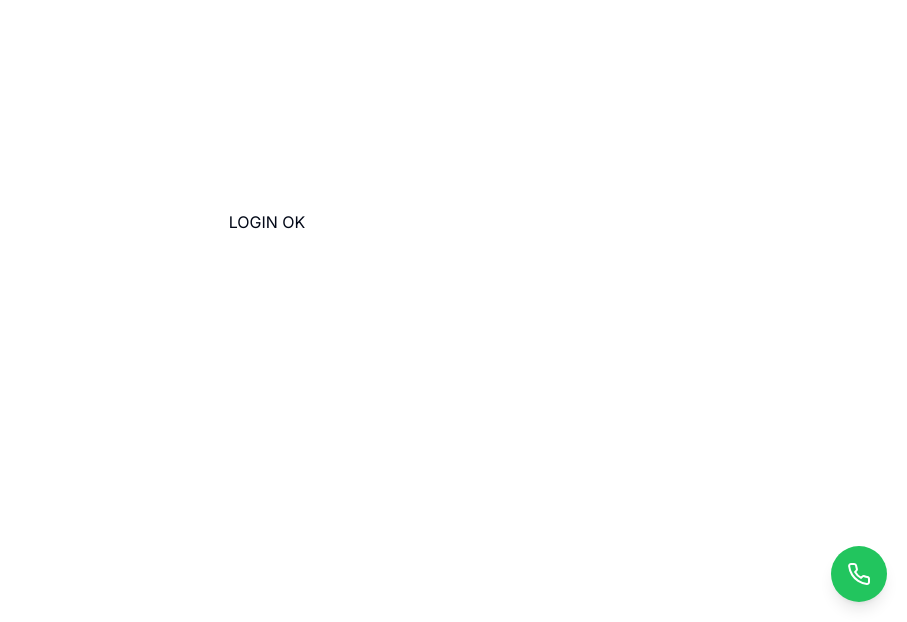
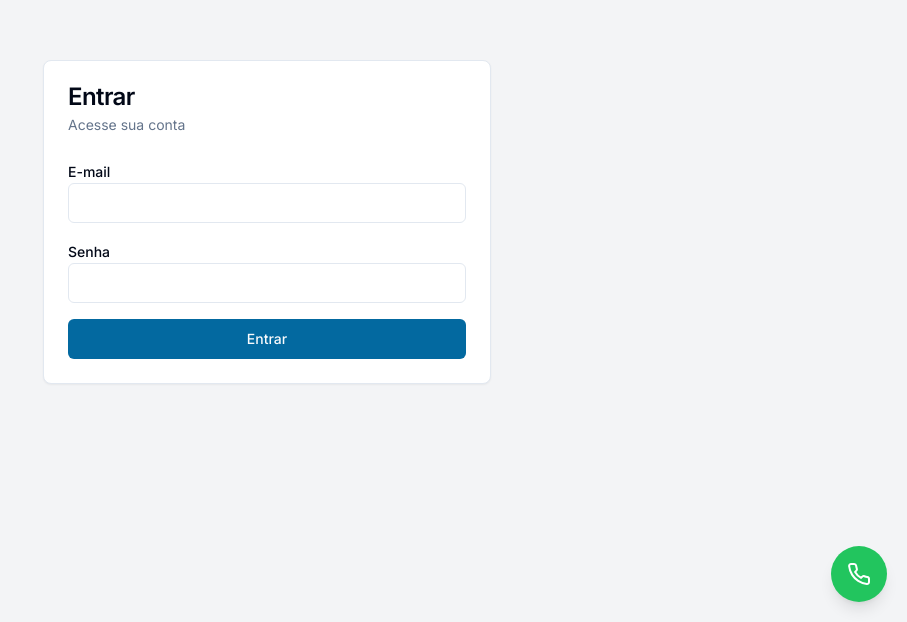
Before and after one commit to CamiloLima123/sistema-refrigelar-2, a Next.js app: page /login in a window 1280 px wide. Shown: the part 178-800 px from the top of the page, without its empty margins (373-1280 px from the left). Built offline with nearby package versions, Linux system fonts and the light colour scheme.

Commit message:
Update login-content.tsx

```diff
--- a/src/app/login/login-content.tsx
+++ b/src/app/login/login-content.tsx
@@ -81,9 +81,49 @@ export default function LoginContent() {
   }
 
   return (
-    <main className="min-h-screen flex items-center justify-center">
-      {/* TODO: aqui fica TODO seu JSX atual do login */}
-      <div>LOGIN OK</div>
-    </main>
+    <main className="min-h-screen flex items-center justify-center bg-gray-100">
+  <Card className="w-full max-w-md">
+    <CardHeader>
+      <CardTitle>Entrar</CardTitle>
+      <CardDescription>
+        Acesse sua conta
+      </CardDescription>
+    </CardHeader>
+
+    <CardContent>
+      <form onSubmit={handleSubmit} className="space-y-4">
+
+        <div>
+          <Label>E-mail</Label>
+          <Input
+            type="email"
+            value={email}
+            onChange={(e) => setEmail(e.target.value)}
+            required
+          />
+        </div>
+
+        <div>
+          <Label>Senha</Label>
+          <Input
+            type={showPassword ? "text" : "password"}
+            value={password}
+            onChange={(e) => setPassword(e.target.value)}
+            required
+          />
+        </div>
+
+        {error && (
+          <p className="text-red-500 text-sm">{error}</p>
+        )}
+
+        <Button className="w-full" disabled={loading}>
+          {loading ? "Entrando..." : "Entrar"}
+        </Button>
+
+      </form>
+    </CardContent>
+  </Card>
+</main>
   )
 }
```
